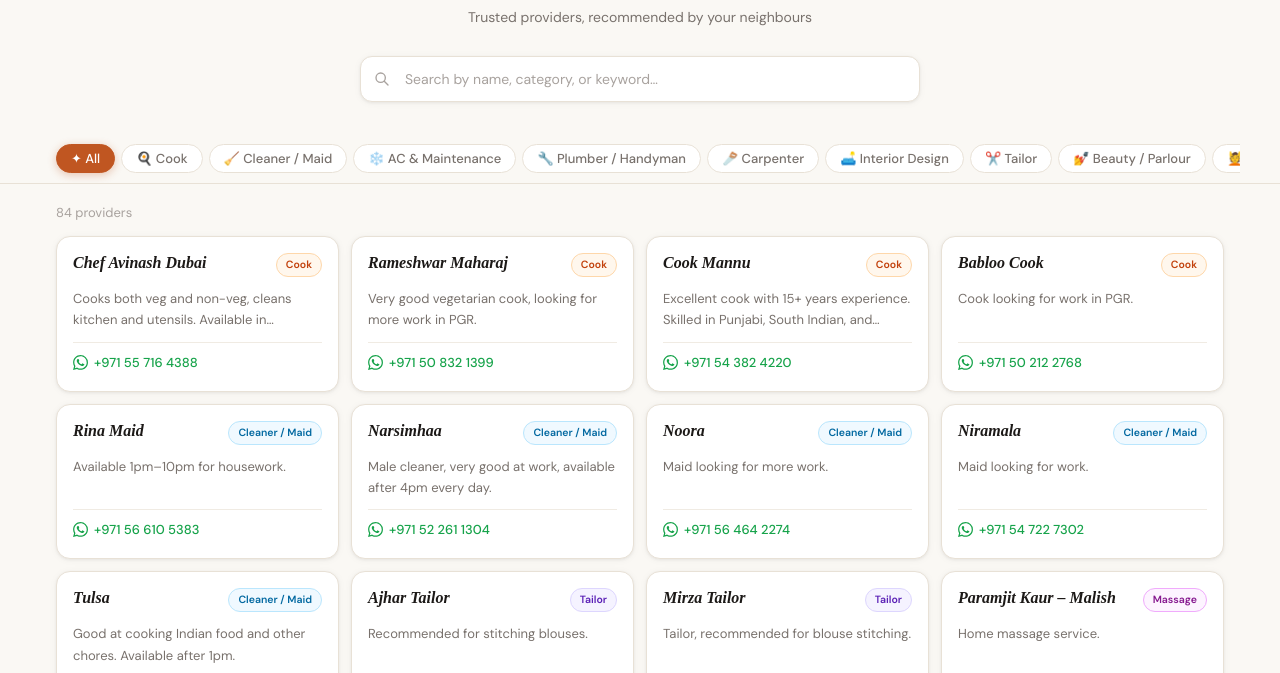
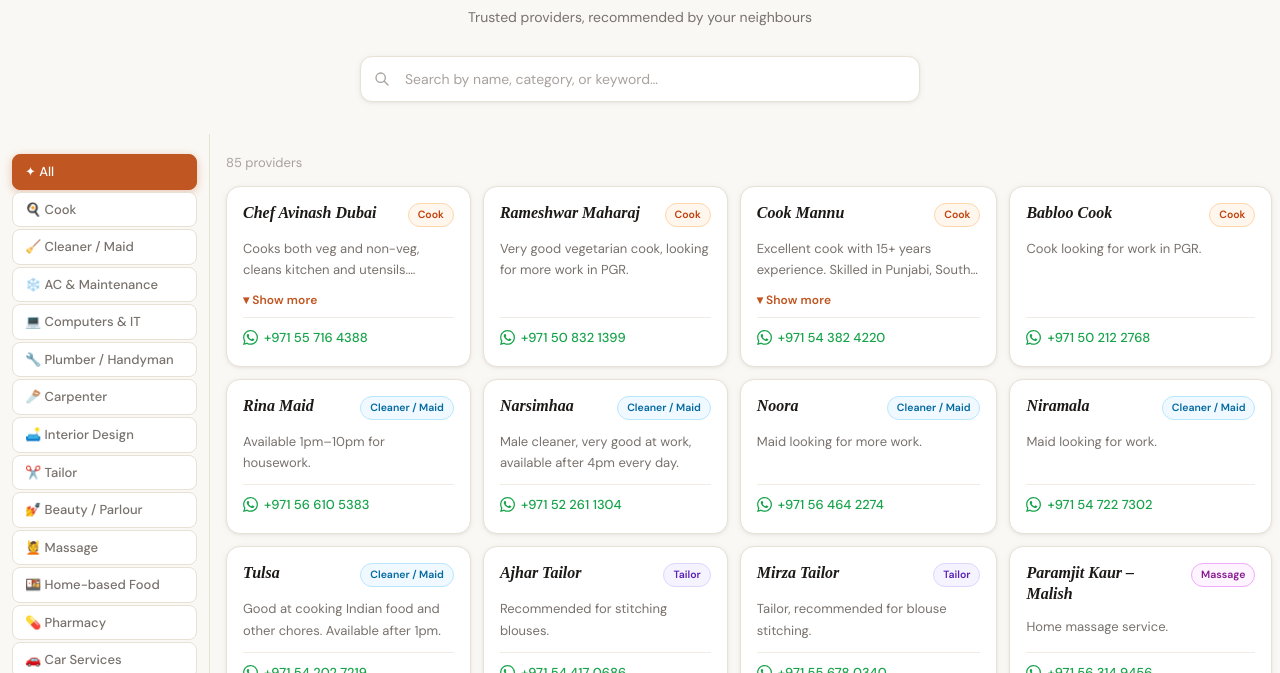
Before and after one commit to ayykay313-cmd/pgr-directory, a plain HTML site: page index.html in a window 1280 px wide. Shown: the part 127-800 px from the top of the page. Drawn offline with Linux system fonts and the light colour scheme; a web font is replaced by a local one.

Commit message:
updated categories

```diff
--- a/index.html
+++ b/index.html
@@ -33,13 +33,17 @@
     </div>
   </header>
 
-  <!-- ── Category Tabs ───────────────────────────────────── -->
-  <div class="tabs-bar">
+  <!-- ── Body layout (sidebar + content) ──────────────────── -->
+  <div class="layout">
+
+    <!-- Sidebar: vertical on desktop, horizontal scroll bar on mobile -->
+    <aside class="sidebar-wrap">
       <div class="tabs" id="tabs" role="tablist" aria-label="Filter by category">
         <button class="tab tab--active" data-cat="all"               role="tab" aria-selected="true" >✦ All</button>
         <button class="tab"             data-cat="Cook"              role="tab" aria-selected="false">🍳 Cook</button>
         <button class="tab"             data-cat="Cleaner/Maid"      role="tab" aria-selected="false">🧹 Cleaner / Maid</button>
         <button class="tab"             data-cat="AC & Maintenance"  role="tab" aria-selected="false">❄️ AC & Maintenance</button>
+        <button class="tab"             data-cat="Computers & IT"    role="tab" aria-selected="false">💻 Computers &amp; IT</button>
         <button class="tab"             data-cat="Plumber/Handyman"  role="tab" aria-selected="false">🔧 Plumber / Handyman</button>
         <button class="tab"             data-cat="Carpenter"         role="tab" aria-selected="false">🪚 Carpenter</button>
         <button class="tab"             data-cat="Interior Design"   role="tab" aria-selected="false">🛋️ Interior Design</button>
@@ -60,9 +64,9 @@
         <button class="tab"             data-cat="Shopping"          role="tab" aria-selected="false">🛍️ Shopping</button>
         <button class="tab"             data-cat="Other"             role="tab" aria-selected="false">📌 Other</button>
       </div>
-  </div>
+    </aside>
 
-  <!-- ── Results ────────────────────────────────────────── -->
+    <!-- ── Results ──────────────────────────────────────── -->
     <main class="main">
       <p class="result-count" id="resultCount" aria-live="polite"></p>
       <div class="grid" id="grid"></div>
@@ -74,6 +78,8 @@
       </div>
     </main>
 
+  </div><!-- /.layout -->
+
   <!-- ── Footer ────────────────────────────────────────── -->
   <footer class="footer">
     PGR Directory &middot; Community-powered
--- a/script.js
+++ b/script.js
@@ -632,6 +632,15 @@ const providers = [
     "recommended_by": "Rajesh Lalwani"
   },
 
+  // ── Computers & IT ───────────────────────────────────────────────────────────
+  {
+    "name": "Computer Care Dubai",
+    "phone": "+971 4 359 5010 / +971 4 358 1020",
+    "category": "Computers & IT",
+    "notes": "Sells laptops, desktops, AIOs, printers, gaming gear, IT peripherals and accessories. Also provides IT services and repair for tech products. Two locations: Al Mankhool and Business Bay. Website: computercaredubai.ae",
+    "recommended_by": "Multiple Residents"
+  },
+
   // ── Other ────────────────────────────────────────────────────────────────────
   {
     "name": "Sanjai – Recruiter",
@@ -664,6 +673,7 @@ const BADGE_CLASS = {
   'Driver':            'badge-driver',
   'Travel/Visa':       'badge-travel',
   'Car Services':      'badge-car',
+  'Computers & IT':    'badge-computers',
   'Shopping':          'badge-shopping',
   'Legal':             'badge-legal',
   'Other':             'badge-other',
@@ -686,14 +696,26 @@ function normCat(cat) {
   return (cat || '').replace(/\s*\/\s*/g, '/');
 }
 
-/** Return a wa.me URL for UAE (+971) numbers, otherwise null */
+/** Extract the first phone number from a field that may contain "num1 / num2" */
+function firstPhone(phone) {
+  if (!phone) return '';
+  return phone.split('/')[0].trim();
+}
+
+/**
+ * UAE mobile numbers begin with +971 5x (50, 52, 54, 55, 56, 58…).
+ * Landlines (+971 4, +971 2, +971 6…) and 800 toll-free lines are NOT mobile.
+ */
+function isUAEMobile(phone) {
+  if (!phone) return false;
+  const stripped = firstPhone(phone).replace(/[\s\-()+]/g, '');
+  return stripped.startsWith('9715');
+}
+
+/** Return a wa.me URL only for UAE mobile numbers, otherwise null */
 function whatsappUrl(phone) {
-  if (!phone) return null;
-  const stripped = phone.replace(/[\s\-()+]/g, '');
-  if (stripped.startsWith('971') && stripped.length >= 11) {
-    return 'https://wa.me/' + stripped;
-  }
-  return null;
+  if (!isUAEMobile(phone)) return null;
+  return 'https://wa.me/' + firstPhone(phone).replace(/[\s\-()+]/g, '');
 }
 
 // ─── Render ───────────────────────────────────────────────────────────────────
@@ -735,22 +757,27 @@ function render() {
     const waUrl      = whatsappUrl(p.phone);
     const badgeClass = BADGE_CLASS[normCat(p.category)] || 'badge-other';
 
-    const phoneLink = waUrl
+    // Phone link: WhatsApp for UAE mobiles, plain tel: for everything else
+    const phoneLink = p.phone
+      ? waUrl
         ? `<a href="${waUrl}" target="_blank" rel="noopener noreferrer" class="phone-link phone-link--wa" aria-label="WhatsApp ${esc(p.phone)}">
              <svg viewBox="0 0 24 24" fill="currentColor" aria-hidden="true">
                <path d="M17.472 14.382c-.297-.149-1.758-.867-2.03-.967-.273-.099-.471-.148-.67.15-.197.297-.767.966-.94 1.164-.173.199-.347.223-.644.075-.297-.15-1.255-.463-2.39-1.475-.883-.788-1.48-1.761-1.653-2.059-.173-.297-.018-.458.13-.606.134-.133.298-.347.446-.52.149-.174.198-.298.298-.497.099-.198.05-.371-.025-.52-.075-.149-.669-1.612-.916-2.207-.242-.579-.487-.5-.669-.51-.173-.008-.371-.01-.57-.01-.198 0-.52.074-.792.372-.272.297-1.04 1.016-1.04 2.479 0 1.462 1.065 2.875 1.213 3.074.149.198 2.096 3.2 5.077 4.487.709.306 1.262.489 1.694.625.712.227 1.36.195 1.871.118.571-.085 1.758-.719 2.006-1.413.248-.694.248-1.289.173-1.413-.074-.124-.272-.198-.57-.347m-5.421 7.403h-.004a9.87 9.87 0 01-5.031-1.378l-.361-.214-3.741.982.998-3.648-.235-.374a9.86 9.86 0 01-1.51-5.26c.001-5.45 4.436-9.884 9.888-9.884 2.64 0 5.122 1.03 6.988 2.898a9.825 9.825 0 012.893 6.994c-.003 5.45-4.437 9.884-9.885 9.884m8.413-18.297A11.815 11.815 0 0012.05 0C5.495 0 .16 5.335.157 11.892c0 2.096.547 4.142 1.588 5.945L.057 24l6.305-1.654a11.882 11.882 0 005.683 1.448h.005c6.554 0 11.89-5.335 11.893-11.893a11.821 11.821 0 00-3.48-8.413z"/>
              </svg>
              <span>${esc(p.phone)}</span>
            </a>`
-      : `<a href="tel:${esc(p.phone)}" class="phone-link phone-link--tel" aria-label="Call ${esc(p.phone)}">
+        : `<a href="tel:${esc(firstPhone(p.phone))}" class="phone-link phone-link--tel" aria-label="Call ${esc(p.phone)}">
              <svg viewBox="0 0 24 24" fill="none" stroke="currentColor" stroke-width="2" aria-hidden="true">
                <path stroke-linecap="round" stroke-linejoin="round" d="M3 5a2 2 0 012-2h3.28a1 1 0 01.948.684l1.498 4.493a1 1 0 01-.502 1.21l-2.257 1.13a11.042 11.042 0 005.516 5.516l1.13-2.257a1 1 0 011.21-.502l4.493 1.498a1 1 0 01.684.949V19a2 2 0 01-2 2h-1C9.716 21 3 14.284 3 6V5z"/>
              </svg>
              <span>${esc(p.phone)}</span>
-         </a>`;
+           </a>`
+      : '';
 
+    // Notes: 2-line clamp by default; expand button revealed when truncated
     const notesHtml = p.notes
-      ? `<p class="card-notes">${esc(p.notes)}</p>`
+      ? `<p class="card-notes">${esc(p.notes)}</p>
+         <button class="card-expand-btn" aria-expanded="false">▾ Show more</button>`
       : `<p class="card-notes-empty">No description provided.</p>`;
 
     return `
@@ -763,6 +790,14 @@ function render() {
   <div class="card-footer">${phoneLink}</div>
 </article>`.trim();
   }).join('\n');
+
+  // After painting, detect which cards actually have truncated notes
+  // and show the expand button only on those cards.
+  grid.querySelectorAll('.card-notes').forEach(el => {
+    if (el.scrollHeight > el.clientHeight) {
+      el.closest('.card').classList.add('card--has-more');
+    }
+  });
 }
 
 // ─── Events ───────────────────────────────────────────────────────────────────
@@ -783,5 +818,21 @@ document.getElementById('tabs').addEventListener('click', e => {
   render();
 });
 
+// Expand / collapse card notes (event delegation — survives re-renders)
+document.getElementById('grid').addEventListener('click', e => {
+  if (e.target.closest('a')) return;   // let phone / WA links work normally
+  const card = e.target.closest('.card');
+  if (!card) return;
+  // Only act on cards that have overflow content or are already expanded
+  if (!card.classList.contains('card--has-more') && !card.classList.contains('card--expanded')) return;
+
+  const isExpanded = card.classList.toggle('card--expanded');
+  const btn = card.querySelector('.card-expand-btn');
+  if (btn) {
+    btn.setAttribute('aria-expanded', String(isExpanded));
+    btn.textContent = isExpanded ? '▴ Show less' : '▾ Show more';
+  }
+});
+
 // ─── Init ─────────────────────────────────────────────────────────────────────
 render();
--- a/styles.css
+++ b/styles.css
@@ -121,22 +121,33 @@ body {
 /* hide the native search clear button */
 #searchInput::-webkit-search-cancel-button { display: none; }
 
-/* ── Tabs Bar ─────────────────────────────────────────────── */
-.tabs-bar {
+/* ── Layout (sidebar + content) ─────────────────────────── */
+.layout {
+  display: flex;
+  flex-direction: column;   /* mobile: sidebar stacks above content */
+  max-width: 1400px;
+  margin: 0 auto;
+}
+
+/* ── Sidebar wrap ─────────────────────────────────────────── */
+/* Mobile: sticky horizontal scroll bar across the top */
+.sidebar-wrap {
   position: sticky;
   top: 0;
   z-index: 100;
   background: var(--bg);
   border-bottom: 1px solid var(--border);
+  width: 100%;
+  flex-shrink: 0;
 }
 
+/* Mobile tabs: horizontal pill row */
 .tabs {
   display: flex;
+  flex-direction: row;
   gap: 6px;
   padding: 10px 16px;
   overflow-x: auto;
-  max-width: 1200px;
-  margin: 0 auto;
   scrollbar-width: none;
   -ms-overflow-style: none;
 }
@@ -177,10 +188,54 @@ body {
   color: #fff;
 }
 
+/* ── Desktop sidebar layout (≥ 768 px) ───────────────────── */
+@media (min-width: 768px) {
+  .layout {
+    flex-direction: row;    /* sidebar left, content right */
+    align-items: flex-start;
+  }
+
+  /* Sidebar: fixed-width, full-viewport-height, scrollable */
+  .sidebar-wrap {
+    position: sticky;
+    top: 0;
+    width: 210px;
+    height: 100dvh;
+    overflow-y: auto;
+    border-bottom: none;
+    border-right: 1px solid var(--border);
+    padding: 20px 12px;
+    background: var(--bg);
+    scrollbar-width: thin;
+    scrollbar-color: var(--border) transparent;
+  }
+
+  /* Tabs: vertical list */
+  .tabs {
+    flex-direction: column;
+    overflow-x: visible;
+    overflow-y: visible;
+    padding: 0;
+    gap: 2px;
+  }
+
+  /* Tab: full-width, left-aligned, rounded rectangle */
+  .tab {
+    flex-shrink: unset;
+    width: 100%;
+    text-align: left;
+    border-radius: 8px;
+    padding: 8px 12px;
+    font-size: 13px;
+    white-space: normal;
+    line-height: 1.35;
+  }
+}
+
 /* ── Main ─────────────────────────────────────────────────── */
 .main {
-  max-width: 1200px;
-  margin: 0 auto;
+  flex: 1;
+  min-width: 0;
   padding: 20px 16px 56px;
 }
 
@@ -277,6 +332,7 @@ body {
 .badge-driver      { background: #F8F4FF; color: #6D28D9; border-color: #C4B5FD; }
 .badge-travel      { background: #EFF6FF; color: #1E40AF; border-color: #93C5FD; }
 .badge-car         { background: #F1F5F9; color: #1E293B; border-color: #94A3B8; }
+.badge-computers   { background: #F5F3FF; color: #4338CA; border-color: #C4B5FD; }
 .badge-shopping    { background: #FDF2F8; color: #9D174D; border-color: #F9A8D4; }
 .badge-legal       { background: #FAFAF9; color: #292524; border-color: #A8A29E; }
 
@@ -292,12 +348,48 @@ body {
   flex: 1;
 }
 
+/* Remove clamp when card is expanded */
+.card--expanded .card-notes {
+  display: block;
+  -webkit-line-clamp: unset;
+  overflow: visible;
+}
+
 .card-notes-empty {
   font-size: 13px;
   color: var(--subtle);
   font-style: italic;
   flex: 1;
 }
+
+/* ── Expand button ────────────────────────────────────────── */
+/* Hidden by default; only shown on cards with overflow content */
+.card-expand-btn {
+  display: none;
+  align-items: center;
+  gap: 4px;
+  margin-top: 2px;
+  padding: 0;
+  border: none;
+  background: none;
+  font-family: 'DM Sans', sans-serif;
+  font-size: 12px;
+  font-weight: 600;
+  color: var(--primary);
+  cursor: pointer;
+  line-height: 1;
+  letter-spacing: 0.01em;
+  transition: color 0.14s;
+}
+
+.card-expand-btn:hover { color: var(--primary-hover); }
+
+/* Reveal only when notes are actually truncated */
+.card--has-more .card-expand-btn { display: inline-flex; }
+
+/* Pointer cursor on expandable cards */
+.card--has-more  { cursor: pointer; }
+.card--expanded  { cursor: pointer; }
 
 /* ── Card footer ──────────────────────────────────────────── */
 .card-footer {
```
Lines whose indentation alone changed are shown as unchanged.
